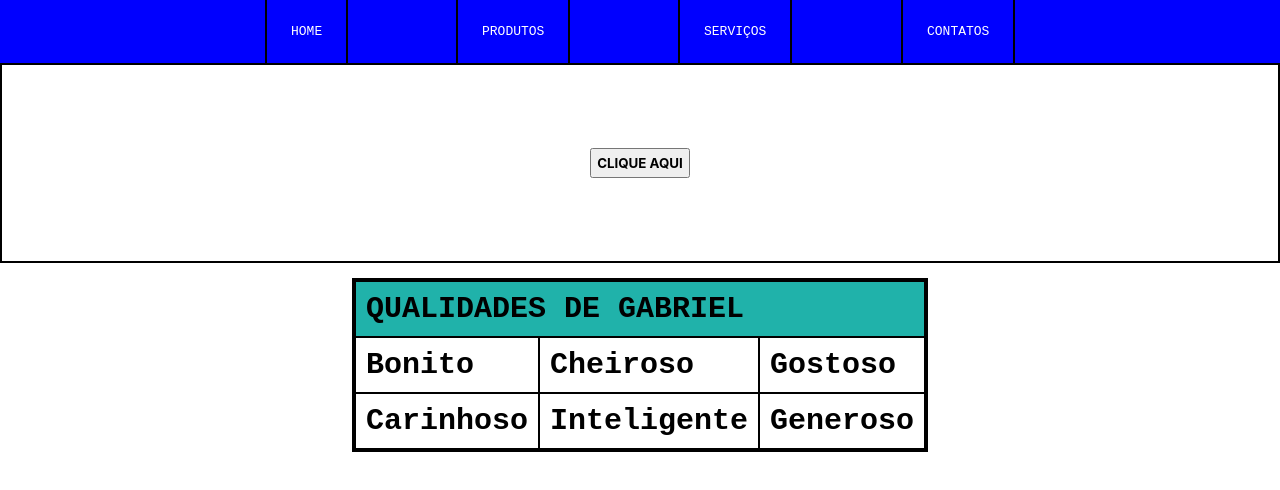
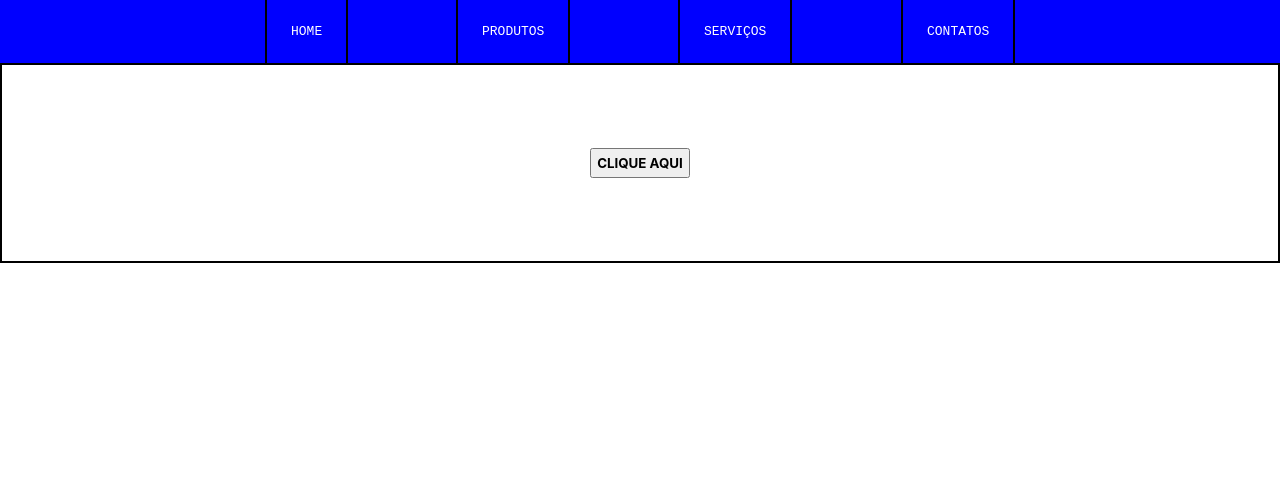
Before and after one commit to GabrielGui13/DESIGN_2021, a plain HTML site: page Atividade Aula 14/index.html in a window 1280 px wide. Drawn offline with Linux system fonts and the light colour scheme.

Commit message:
aula 14 refix

```diff
--- a/Atividade Aula 14/script.js
+++ b/Atividade Aula 14/script.js
@@ -1,8 +1,8 @@
 function toggleTable(){
     if(document.getElementById("tabela").style.display == 'none') {
-      return document.getElementById("tabela").style.display = 'block';
+      return document.getElementById("tabela").style.display = 'block'
     }
     else {
-      return document.getElementById("tabela").style.display = 'none';
+      return document.getElementById("tabela").style.display = 'none'
     }
   }
--- a/Atividade Aula 14/style.css
+++ b/Atividade Aula 14/style.css
@@ -35,7 +35,7 @@ header {
     font-family: monospace;
     font-weight: bolder;
     font-size: 30px;
-    display: block;
+    display: none;
 }
 
 table {
```
